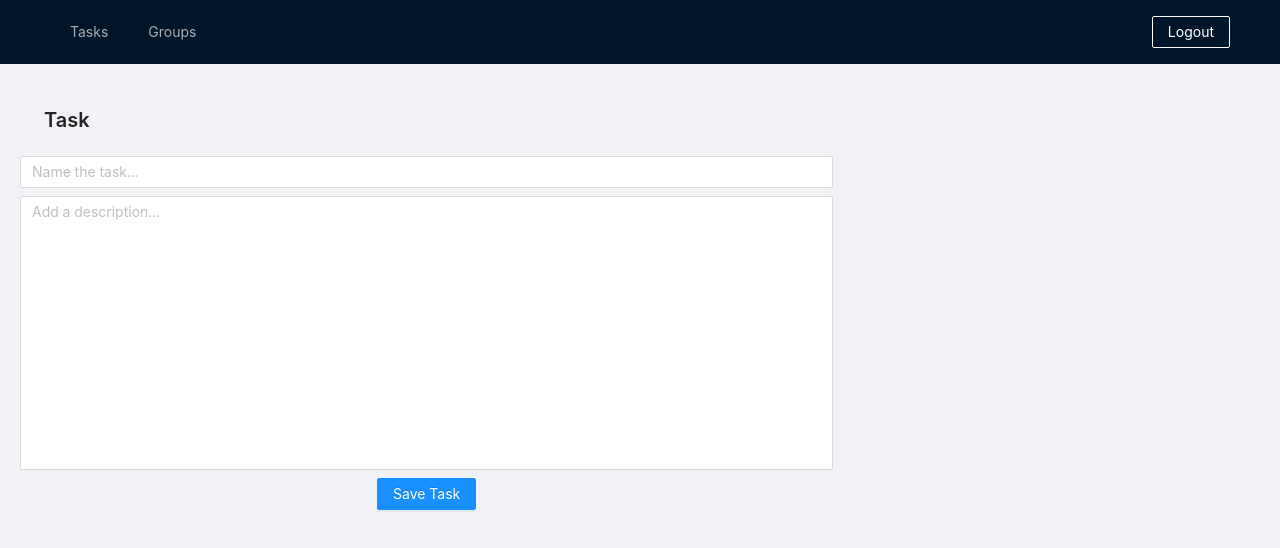
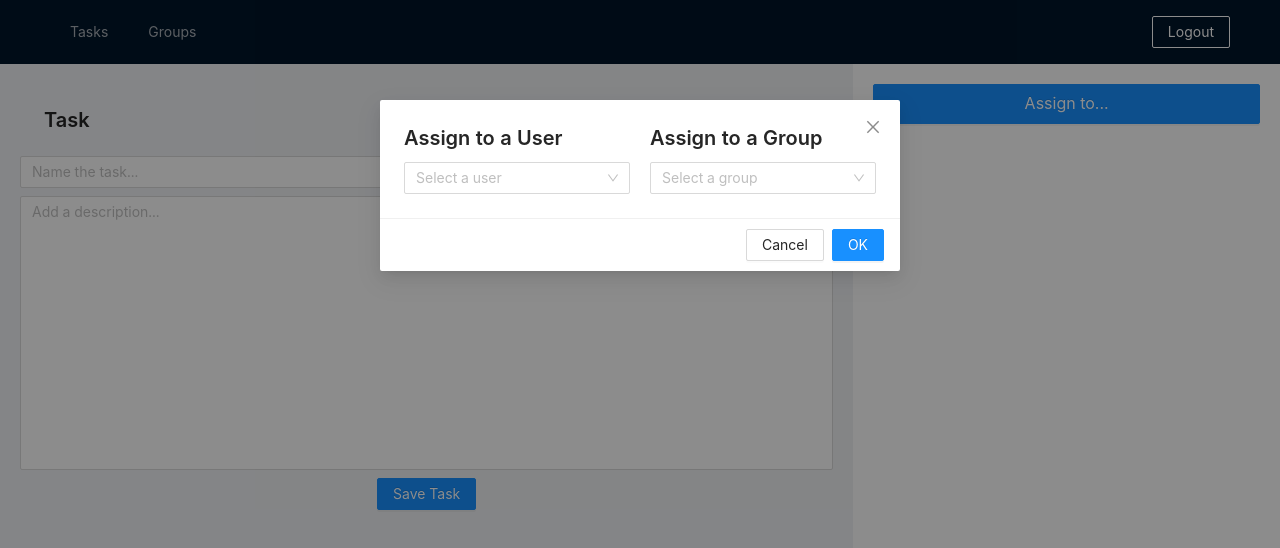
Before and after one commit to vmalaya/portal, a React (Create React App) app in the folder frontend/: page /tasks/1 in a window 1280 px wide. Shown: the top 548 px of the page. Built offline with nearby package versions, Linux system fonts and the light colour scheme.

Commit message:
Add a modal window to add members and groups to a task

```diff
--- /dev/null
+++ b/frontend/src/components/CustomSelect/index.js
@@ -0,0 +1,34 @@
+import React from 'react';
+import { Select } from 'antd';
+import { UserOutlined } from '@ant-design/icons';
+
+const { Option } = Select;
+
+const CustomSelect = ({targetType}) => {
+  return (
+    <Select
+      showSearch
+      style={{ width: '100%' }}
+      placeholder={`Select a ${targetType}`}
+      optionFilterProp="children"
+      filterOption={(input, option) =>
+        option.children[2].toLowerCase().indexOf(input.toLowerCase()) >= 0
+      }
+    >
+      <Option value="jack">
+        <UserOutlined />
+        {" "}Jack
+      </Option>
+      <Option value="lucy">
+        <UserOutlined />
+        {" "}Lucy
+      </Option>
+      <Option value="tom">
+        <UserOutlined />
+        {" "}Tom
+      </Option>
+    </Select>
+  )
+};
+
+export default CustomSelect;
--- /dev/null
+++ b/frontend/src/components/TaskSidebar/index.js
@@ -0,0 +1,35 @@
+import React, { useState } from 'react';
+import { Button, Modal, Typography, Row, Col } from 'antd';
+import CustomSelect from '../../components/CustomSelect';
+
+import './styles.scss';
+
+const { Title } = Typography;
+
+const TaskSidebar = () => {
+  const [isVisibleModal, setIsVisibleModal] = useState(false);
+
+  const handleModalStatusCahnge = () => {
+    setIsVisibleModal(!isVisibleModal);
+  }
+
+  return (
+    <div className="task-sidebar">
+      <Button type="primary" block size={"large"}>Assign to...</Button>
+      <Modal title={""} visible={true} onClick={handleModalStatusCahnge}>
+        <Row gutter={20}>
+          <Col span={12}>
+            <Title level={4}>Assign to a User</Title>
+            <CustomSelect targetType={"user"} />
+          </Col>
+          <Col span={12}>
+            <Title level={4}>Assign to a Group</Title>
+            <CustomSelect targetType={"group"} />
+          </Col>
+        </Row>
+      </Modal>
+    </div>
+  );
+};
+
+export default TaskSidebar;
--- /dev/null
+++ b/frontend/src/components/TaskSidebar/styles.scss
@@ -0,0 +1,5 @@
+.task-sidebar {
+  background: #ffffff;
+  min-height: calc(100vh - 64px);
+  padding: 20px;
+}
--- a/frontend/src/pages/Task/index.js
+++ b/frontend/src/pages/Task/index.js
@@ -1,6 +1,7 @@
 import React from 'react';
 import { Row, Col } from 'antd';
 import TaskForm from '../../components/TaskForm';
+import TaskSidebar from '../../components/TaskSidebar';
 
 
 const Task = () => {
@@ -10,7 +11,9 @@ const Task = () => {
           <Col span={16}>
             <TaskForm />
           </Col>
-          <Col span={8}></Col>
+          <Col span={8}>
+            <TaskSidebar/>
+          </Col>
         </Row>
 
   )
```
Also changed, not shown: frontend/src/components/index.js (deleted, +0 -9 lines).
